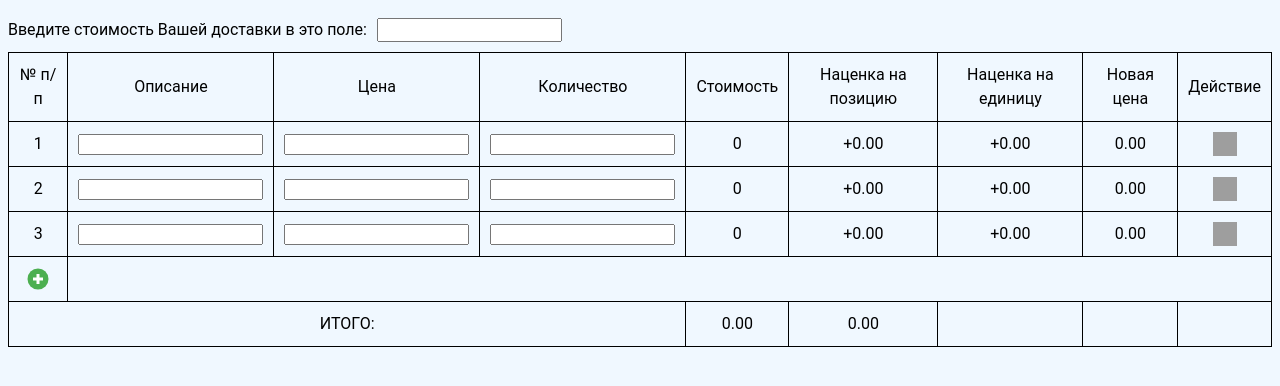
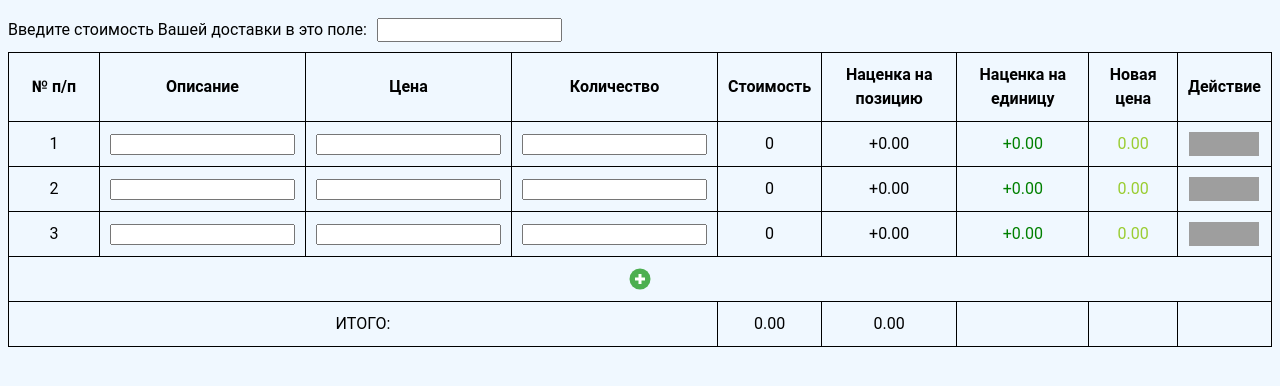
Before and after one commit to Maltsau/DeliveryCalculator, a React (Vite) app: page / in a window 1280 px wide. Shown: the top 386 px of the page. Built offline with nearby package versions, Linux system fonts and the light colour scheme; grey boxes are pictures that could not be loaded.

Commit message:
feat: colored columns add

```diff
--- a/src/App.tsx
+++ b/src/App.tsx
@@ -19,9 +19,29 @@ const TableStyled = styled.table`
   border-collapse: collapse;
 `;
 
-const TableHead = styled.thead``;
+const TableHead = styled.thead`
+  & th {
+    color: black;
+  }
+`;
 
-const TableLine = styled.tr``;
+const TableLine = styled.tr`
+  & :nth-child(1) {
+    min-width: 70px;
+  }
+  & td:nth-child(7) {
+    color: green;
+  }
+  & td:nth-child(8) {
+    color: yellowgreen;
+  }
+`;
+
+const TableHeadCell = styled.th`
+  border: 1px solid black;
+  margin: 0;
+  padding: 10px;
+`;
 
 const TableCell = styled.td`
   border: 1px solid black;
@@ -76,8 +96,6 @@ function App() {
     else return 0;
   };
 
-  // const handleNumericInput = (position?: number, value: string, callBack: ())
-
   const totalNettoPrice = lines.reduce(
     (accumulator, currentValue) =>
       accumulator + currentValue.quantity * currentValue.price,
@@ -101,15 +119,15 @@ function App() {
         <TableStyled>
           <TableHead>
             <TableLine>
-              <TableCell>№ п/п</TableCell>
-              <TableCell>Описание</TableCell>
-              <TableCell>Цена</TableCell>
-              <TableCell>Количество</TableCell>
-              <TableCell>Стоимость</TableCell>
-              <TableCell>Наценка на позицию</TableCell>
-              <TableCell>Наценка на единицу</TableCell>
-              <TableCell>Новая цена</TableCell>
-              <TableCell>Действие</TableCell>
+              <TableHeadCell>№ п/п</TableHeadCell>
+              <TableHeadCell>Описание</TableHeadCell>
+              <TableHeadCell>Цена</TableHeadCell>
+              <TableHeadCell>Количество</TableHeadCell>
+              <TableHeadCell>Стоимость</TableHeadCell>
+              <TableHeadCell>Наценка на позицию</TableHeadCell>
+              <TableHeadCell>Наценка на единицу</TableHeadCell>
+              <TableHeadCell>Новая цена</TableHeadCell>
+              <TableHeadCell>Действие</TableHeadCell>
             </TableLine>
           </TableHead>
           <tbody>
@@ -183,7 +201,7 @@ function App() {
               </TableLine>
             ))}
             <TableLine>
-              <TableCell>
+              <TableCell colSpan={9}>
                 <InlineButton
                   $background={plusIcon}
                   onClick={() => {
```
